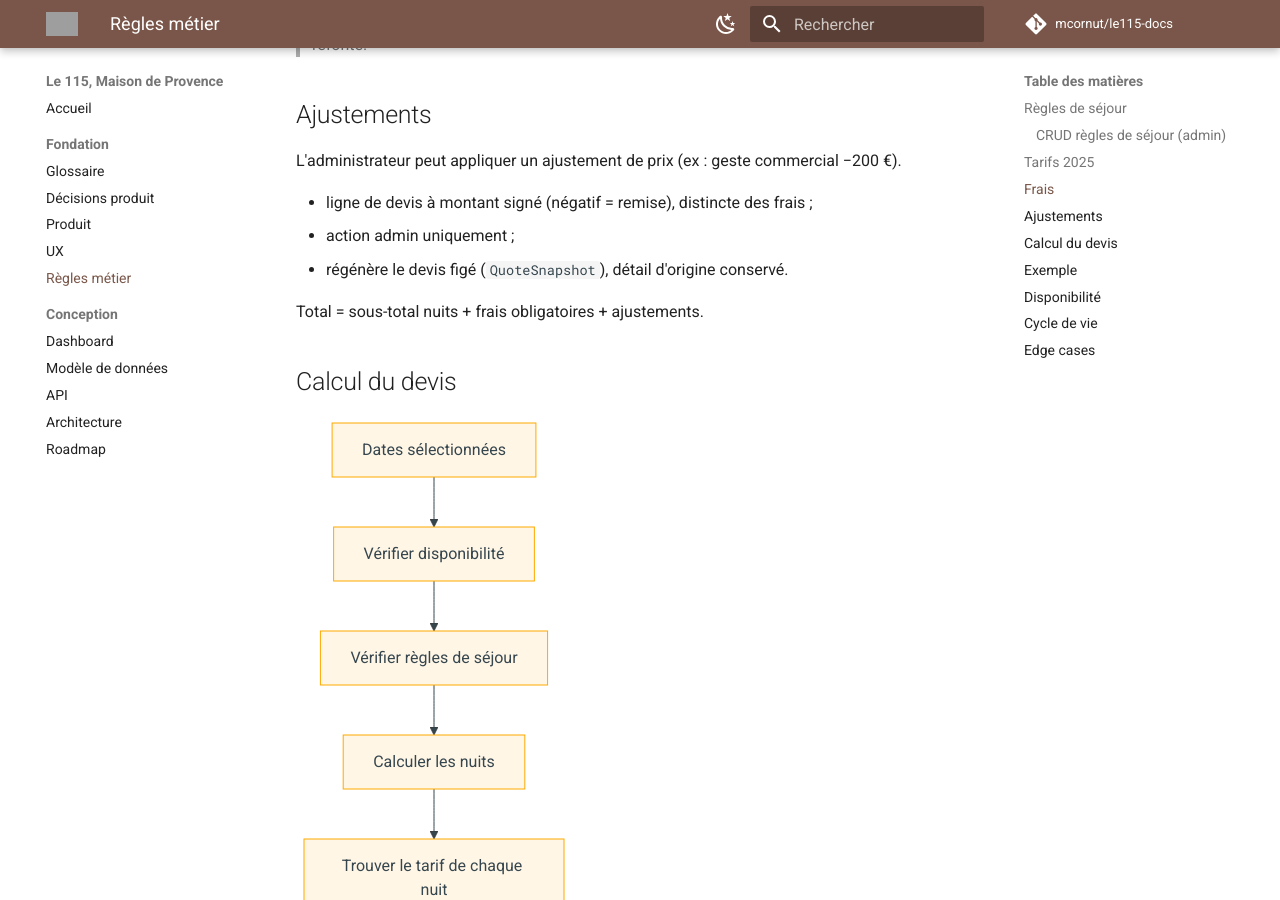
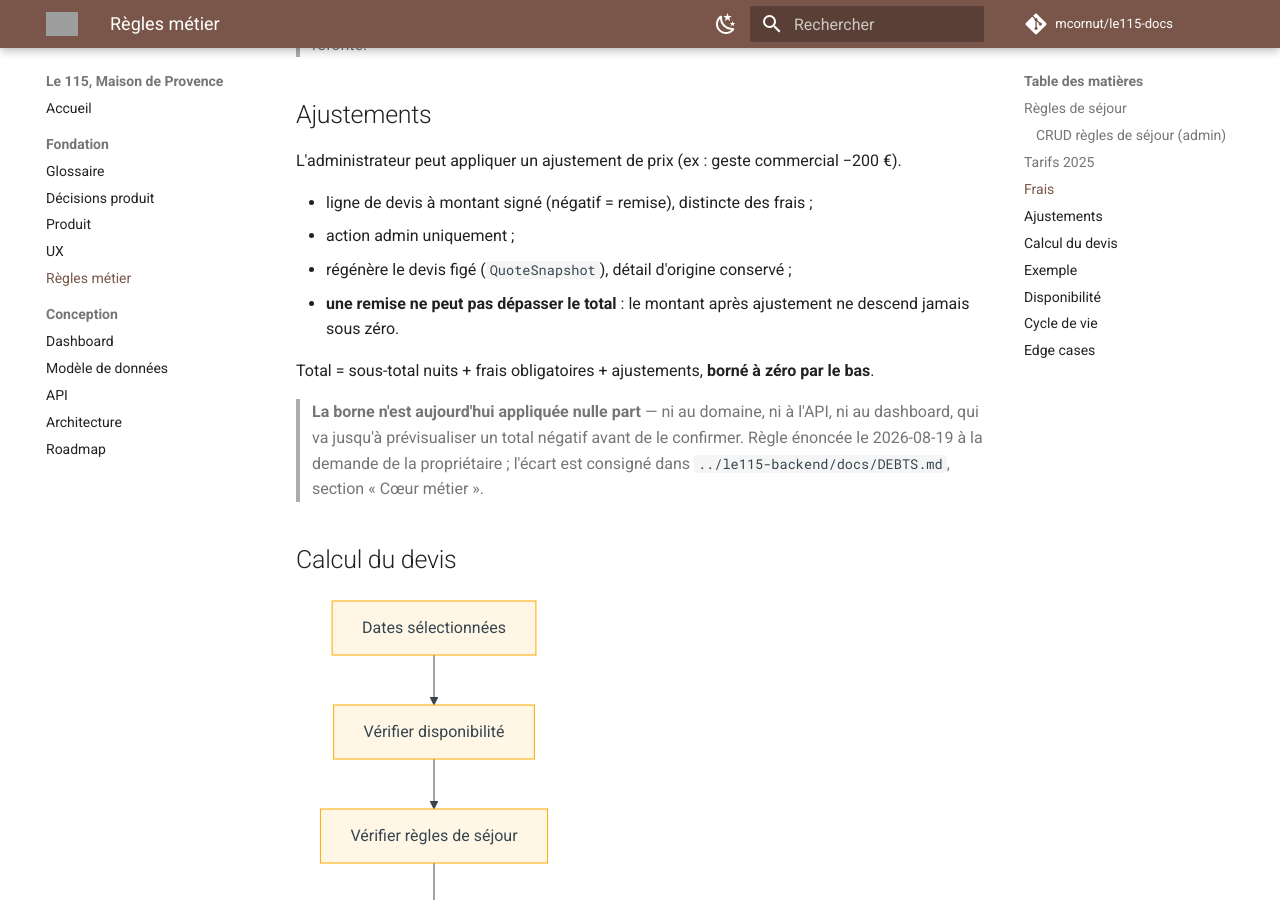
Before and after one commit to mcornut/le115-docs, an MkDocs documentation site: the page built from docs/03-Business-Rules.md, in a window 1280 px wide and 900 px high, scrolled down 1978 px. Built offline with MkDocs 1.6.1 and Material for MkDocs 9.7.7, drawn with Linux system fonts in a browser that asks for light colours; comment, search, counter and statistics services are not loaded; grey boxes are pictures that could not be loaded.

Commit message:
docs(règles): une remise ne peut pas dépasser le total
La section « Ajustements » disait comment un ajustement se compose, jamais
jusqu’où il peut aller. Énoncé à la demande de la propriétaire : le montant
après ajustement ne descend jamais sous zéro.

L’écart est signalé sur place : la borne n’est appliquée nulle part
aujourd’hui — ni au domaine, ni à l’API, ni au dashboard, qui prévisualise un
total négatif avant de le confirmer.

Aucun changement backend.

Co-Authored-By: Claude Opus 5 <noreply@anthropic.com>

```diff
--- a/docs/03-Business-Rules.md
+++ b/docs/03-Business-Rules.md
@@ -68,9 +68,18 @@ L'administrateur peut appliquer un ajustement de prix (ex : geste commercial −
 
 - ligne de devis à montant signé (négatif = remise), distincte des frais ;
 - action admin uniquement ;
-- régénère le devis figé (`QuoteSnapshot`), détail d'origine conservé.
+- régénère le devis figé (`QuoteSnapshot`), détail d'origine conservé ;
+- **une remise ne peut pas dépasser le total** : le montant après ajustement
+  ne descend jamais sous zéro.
 
-Total = sous-total nuits + frais obligatoires + ajustements.
+Total = sous-total nuits + frais obligatoires + ajustements, **borné à zéro par
+le bas**.
+
+> **La borne n'est aujourd'hui appliquée nulle part** — ni au domaine, ni à
+> l'API, ni au dashboard, qui va jusqu'à prévisualiser un total négatif avant
+> de le confirmer. Règle énoncée le 2026-08-19 à la demande de la
+> propriétaire ; l'écart est consigné dans `../le115-backend/docs/DEBTS.md`,
+> section « Cœur métier ».
 
 ## Calcul du devis
 
```
